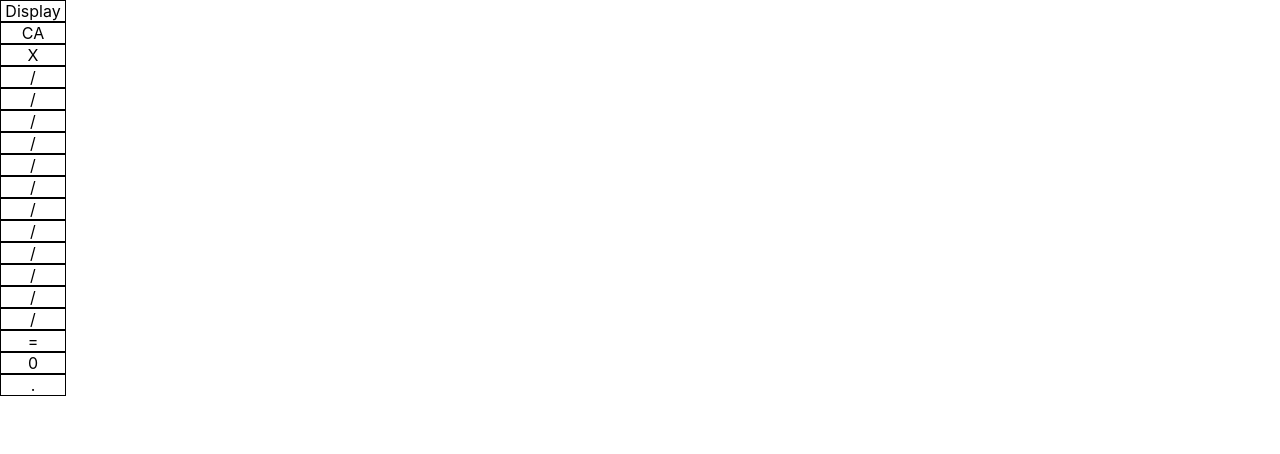
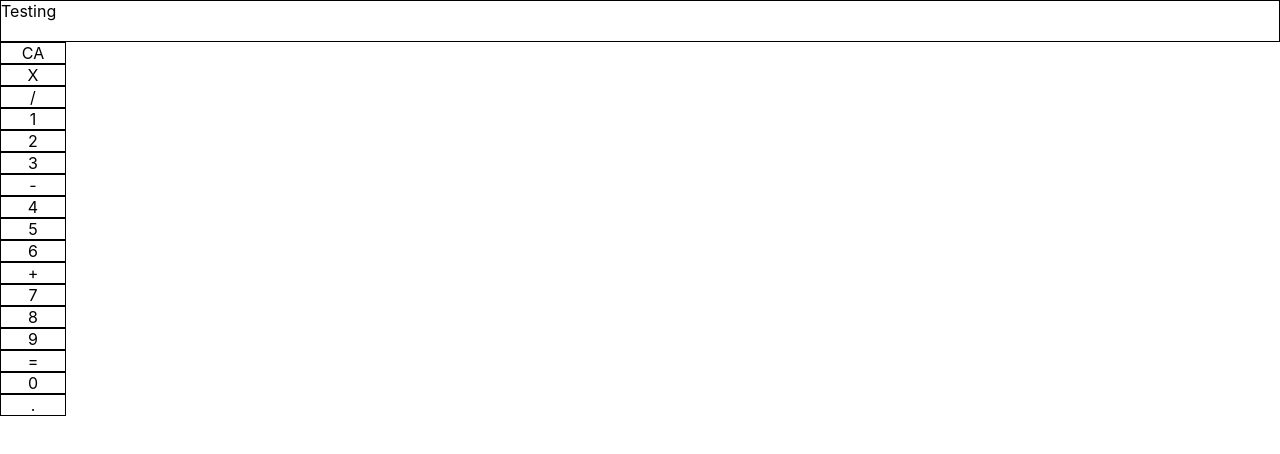
Before and after one commit to Stevegolden12/jscalc-react, a React (Create React App) app: page / in a window 1280 px wide. Shown: the top 454 px of the page. Built offline with nearby package versions, Linux system fonts and the light colour scheme.

Commit message:
Adding state
Added state with results varable.

```diff
--- a/src/App.css
+++ b/src/App.css
@@ -1,3 +1,8 @@
+.index__displayCal {
+  border: 1px solid black;
+  height: 40px;
+}
+
 .index__buttonBorder {
   border: 1px solid black;
   text-align: center;
--- a/src/App.js
+++ b/src/App.js
@@ -4,25 +4,29 @@ import './App.css';
 class App extends Component {
   constructor(props) {
     super(props);
+
+    this.state = {
+      result: 'Testing',
+    }
   }
   render() {
     return (
       <div className="App">
-        <CalcDisplay />
+        <CalcDisplay disResult={this.state.result} />
         <CalcButton buttonId="clear" buttonDesc="CA" />
         <CalcButton buttonId="multiply" buttonDesc="X" />
         <CalcButton buttonId="divide" buttonDesc="/" />
-        <CalcButton buttonId="one" buttonDesc="/" />
-        <CalcButton buttonId="two" buttonDesc="/" />
-        <CalcButton buttonId="three" buttonDesc="/" />
-        <CalcButton buttonId="subtract" buttonDesc="/" />
-        <CalcButton buttonId="four" buttonDesc="/" />
-        <CalcButton buttonId="five" buttonDesc="/" />
-        <CalcButton buttonId="six" buttonDesc="/" />
-        <CalcButton buttonId="add" buttonDesc="/" />
-        <CalcButton buttonId="seven" buttonDesc="/" />
-        <CalcButton buttonId="eight" buttonDesc="/" />
-        <CalcButton buttonId="nine" buttonDesc="/" />
+        <CalcButton buttonId="one" buttonDesc="1" />
+        <CalcButton buttonId="two" buttonDesc="2" />
+        <CalcButton buttonId="three" buttonDesc="3" />
+        <CalcButton buttonId="subtract" buttonDesc="-" />
+        <CalcButton buttonId="four" buttonDesc="4" />
+        <CalcButton buttonId="five" buttonDesc="5" />
+        <CalcButton buttonId="six" buttonDesc="6" />
+        <CalcButton buttonId="add" buttonDesc="+" />
+        <CalcButton buttonId="seven" buttonDesc="7" />
+        <CalcButton buttonId="eight" buttonDesc="8" />
+        <CalcButton buttonId="nine" buttonDesc="9" />
         <CalcButton buttonId="equals" buttonDesc="="/>
         <CalcButton buttonId="zero" buttonDesc="0" />
         <CalcButton buttonId="decimal" buttonDesc="." />
@@ -38,7 +42,7 @@ class CalcDisplay extends React.Component {
   render(){
     return (
       <React.Fragment>
-        <div class="index__buttonBorder">Display</div>
+        <div class="index__displayCal">{this.props.disResult}</div>
       </React.Fragment>
     )
   }
```
